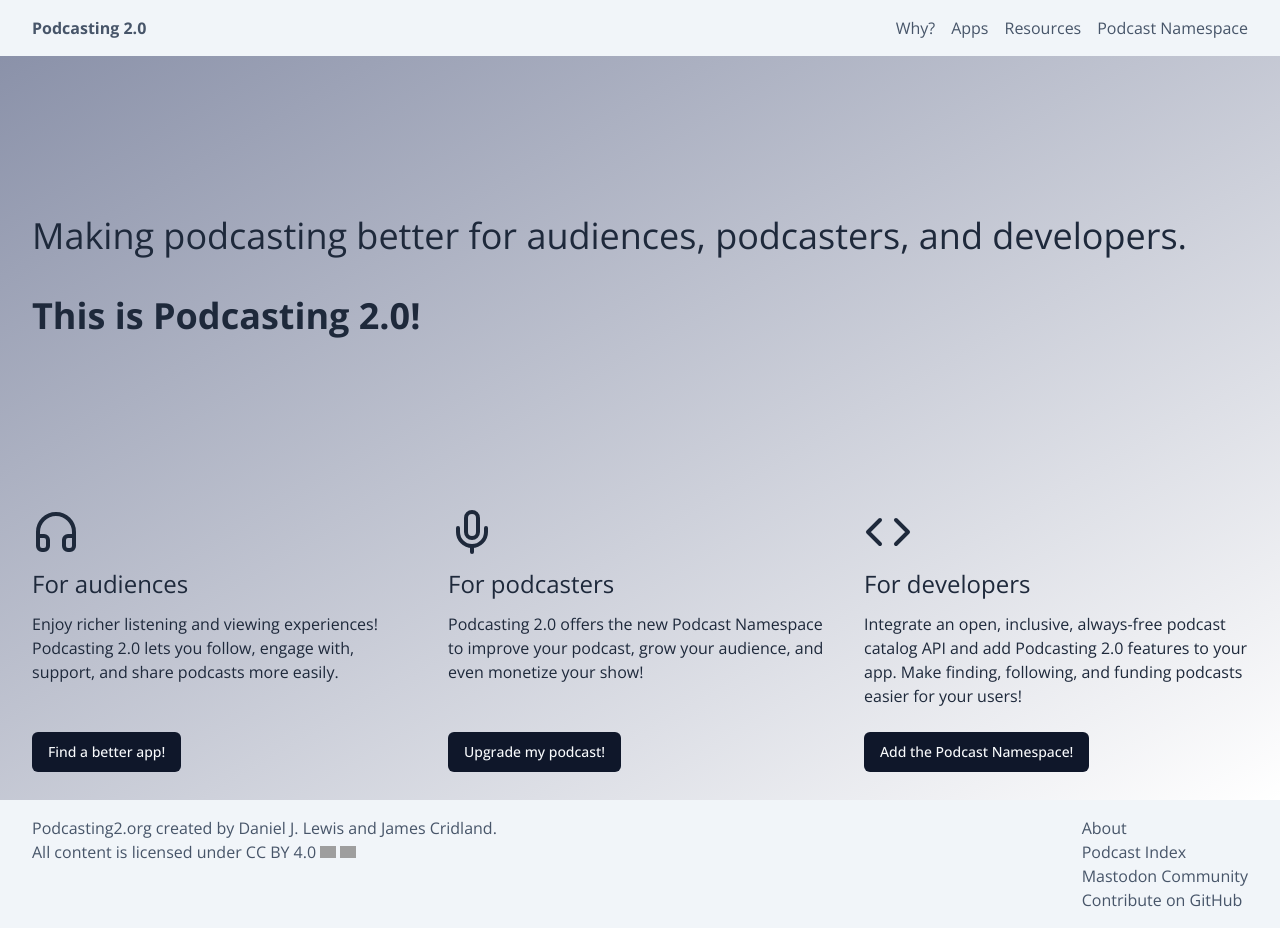
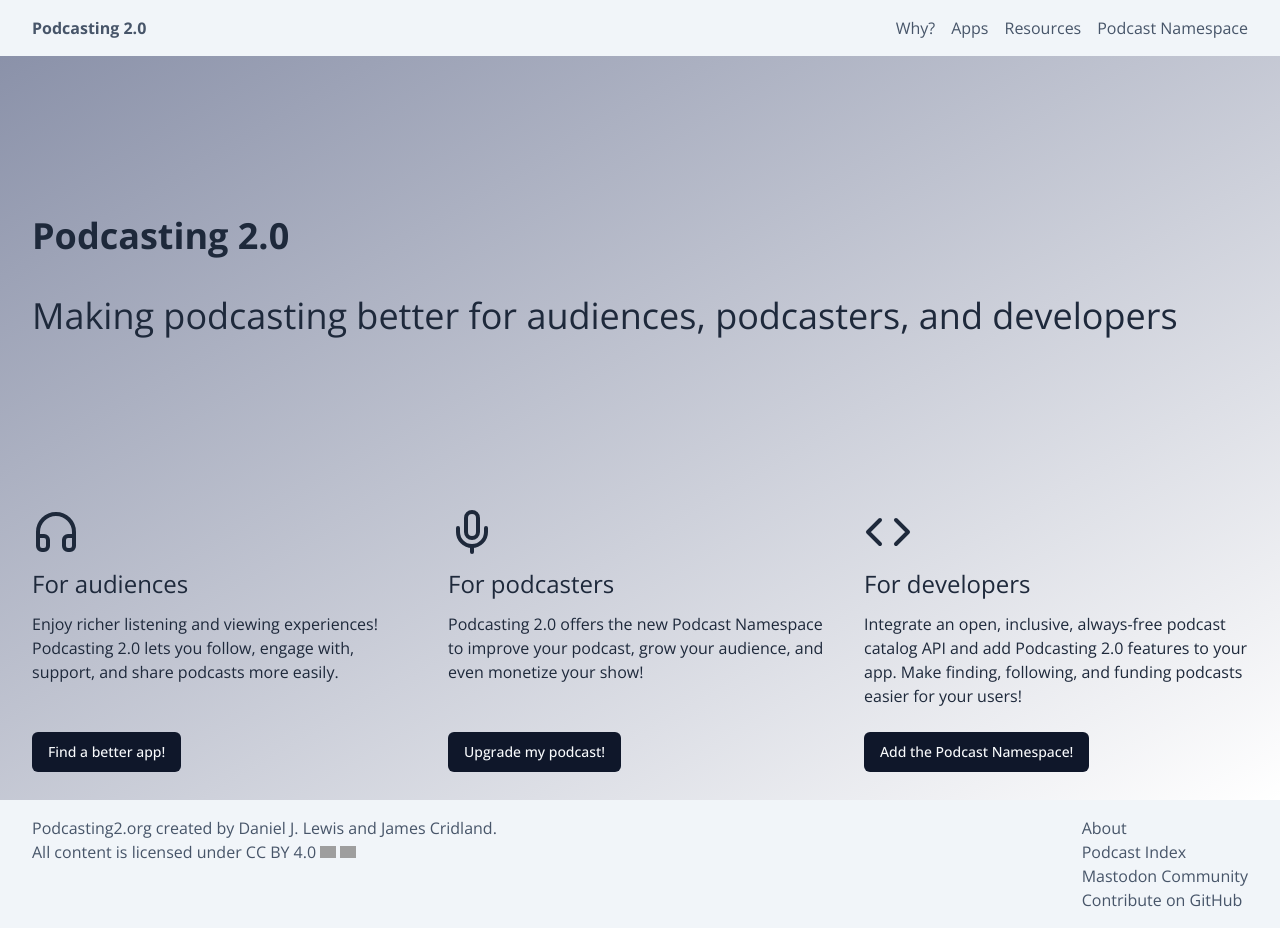
Before and after one commit to theDanielJLewis/podcasting2.org, a Next.js app: page / in a window 1280 px wide. Built offline with nearby package versions, Linux system fonts and the light colour scheme; grey boxes are pictures that could not be loaded.

Commit message:
Update page.tsx
Tweaking opening page text

```diff
--- a/src/app/page.tsx
+++ b/src/app/page.tsx
@@ -14,10 +14,10 @@ export default function Home() {
     <>
       <div className="py-18 flex flex-col justify-center lg:py-36">
         <h1>
-          Making podcasting better for audiences, podcasters, and developers.
+          <span className="font-bold">Podcasting 2.0</span>
           <br />
           <br />
-          <span className="font-bold">This is Podcasting 2.0!</span>
+          Making podcasting better for audiences, podcasters, and developers
         </h1>
       </div>
       <div>
```
